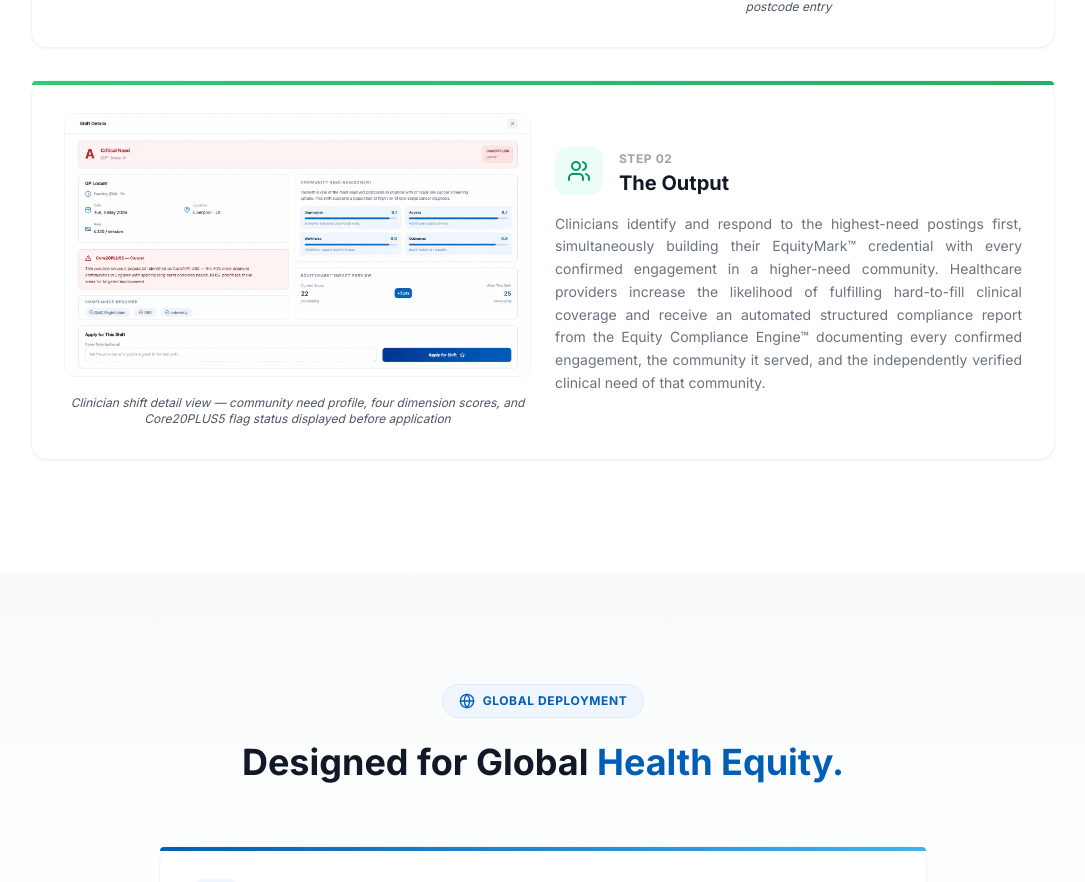
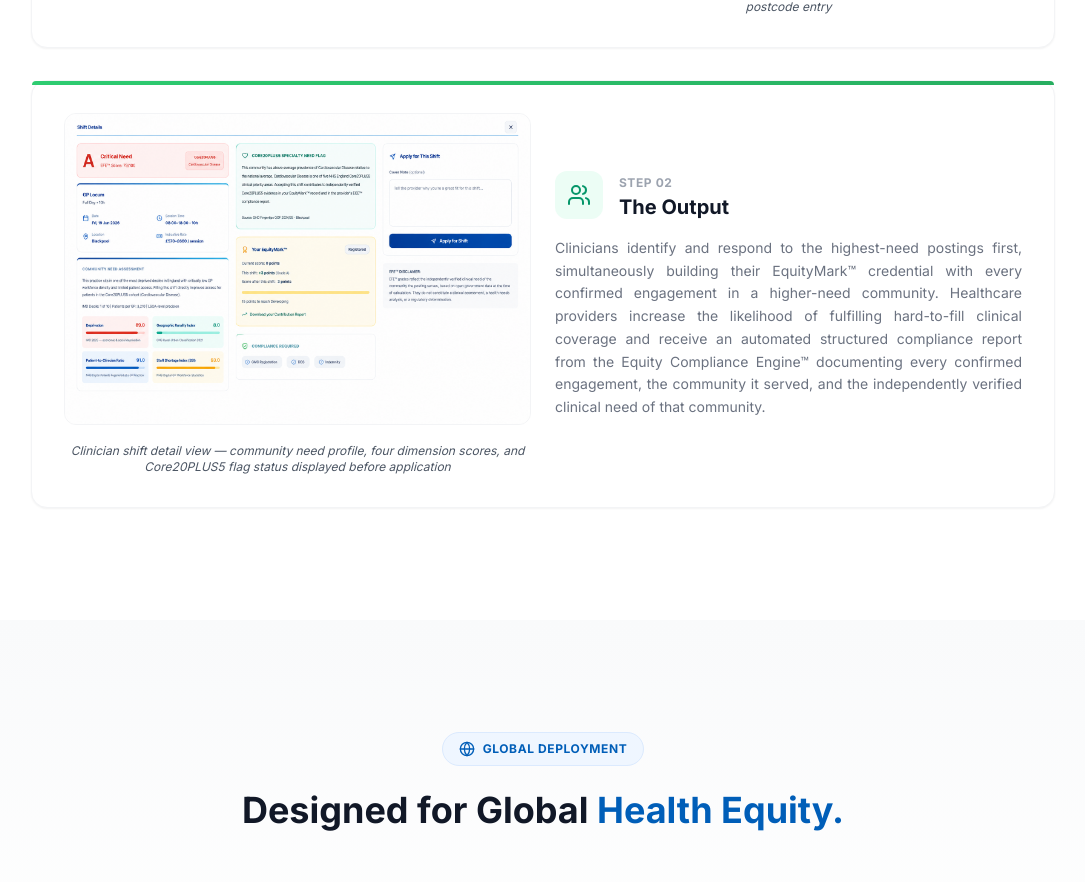
Before and after one commit to priopraos/priopraos-website, a React (Vite) app: page / in a window 1280 px wide. Shown: the part 4868-5750 px from the top of the page, without its empty margins (97-1182 px from the left). Built offline with nearby package versions, Linux system fonts and the light colour scheme; no server answers.

Commit message:
Deploy: 2026-06-05 14:07:01

```diff
--- a/src/pages/Home.tsx
+++ b/src/pages/Home.tsx
@@ -420,12 +420,12 @@ const Home = () => {
                   <div className="order-last md:order-first w-full">
                     <button
                       type="button"
-                      onClick={() => { setLightboxImage('/10.png'); setLightboxAlt('Clinician shift detail view — community need profile, four dimension scores, and Core20PLUS5 flag status displayed before application'); }}
+                      onClick={() => { setLightboxImage('/shift%20detailes%20page.png'); setLightboxAlt('Shift details page screenshot'); }}
                       className="relative group/image w-full"
                     >
                       <img
-                        src="/10.png"
-                        alt="Clinician shift detail view — community need profile, four dimension scores, and Core20PLUS5 flag status displayed before application"
+                        src="/shift%20detailes%20page.png"
+                        alt="Shift details page screenshot"
                         className="rounded-xl w-full h-auto border border-gray-100 cursor-zoom-in transition-transform duration-300 group-hover/image:scale-[1.02]"
                       />
                       <div className="absolute inset-0 flex items-center justify-center opacity-0 group-hover/image:opacity-100 transition-opacity duration-300">
```
Also changed, not shown: public/Locum Station sd.png (added), public/shift detailes page.png (added).
